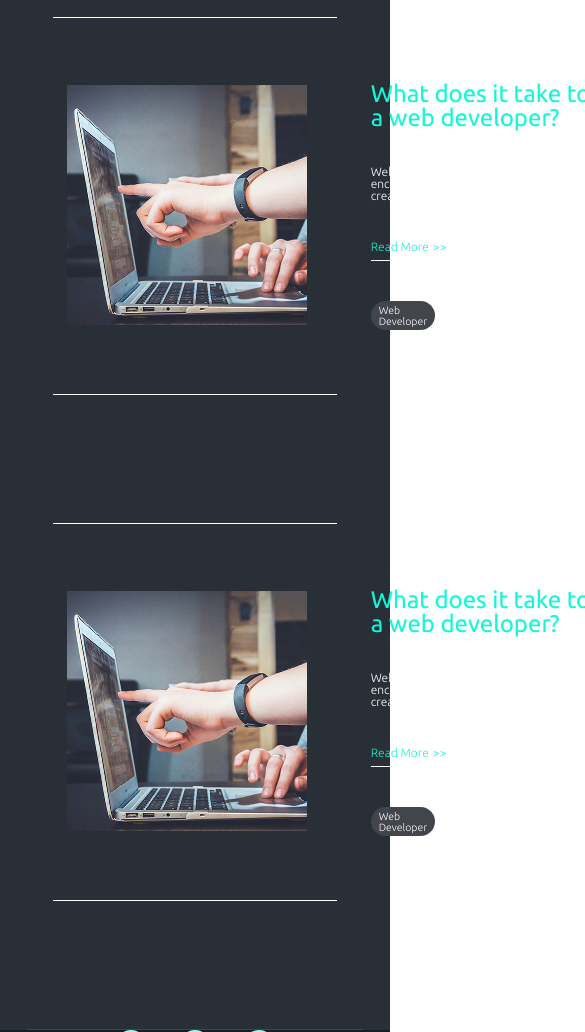
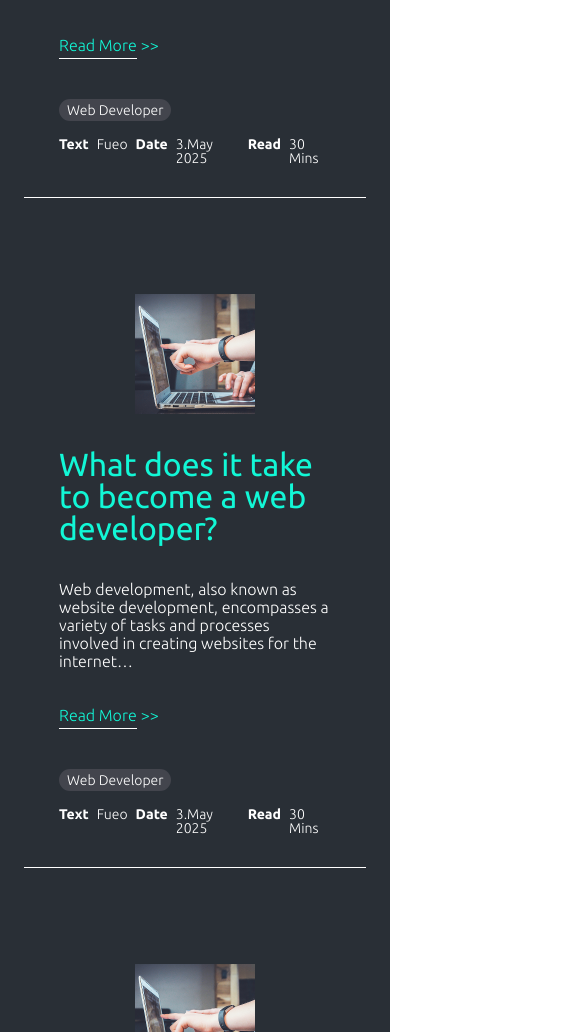
Before and after one commit to Fueo/ASM_WEB106, a plain HTML site: page blog.html in a window 390 px wide. Shown: the part 867-1899 px from the top of the page, 585 px wide, since content can reach past the window. Drawn offline with Linux system fonts and the light colour scheme.

Commit message:
do blogs

```diff
--- a/blog.html
+++ b/blog.html
@@ -90,7 +90,7 @@
                         <img src="img/blog-image.png" alt="Web Developer">
                     </div>
                     <div class="blog-card-content">
-                        <div class="blog-card-title">What does it take to become a web developer?</div>
+                        <a href="#" class="blog-card-title">What does it take to become a web developer?</a>
                         <div class="blog-card-desc">
                             Web development, also known as website development, encompasses a variety of tasks and
                             processes involved in creating websites for the internet…
@@ -103,9 +103,11 @@
 
                         <div class="blog-card-meta">
                             <span class="blog-card-tag">Web Developer</span>
+                            <div>
                                 <span class="blog-card-author"><b>Text</b> Fueo</span>
                                 <span class="blog-card-date"><b>Date</b> 3.May 2025</span>
                                 <span class="blog-card-read"><b>Read</b> 30 Mins</span>
+                            </div>
                         </div>
                     </div>
                 </div>
@@ -114,7 +116,32 @@
                         <img src="img/blog-image.png" alt="Web Developer">
                     </div>
                     <div class="blog-card-content">
-                        <div class="blog-card-title">What does it take to become a web developer?</div>
+                        <a href="#" class="blog-card-title">What does it take to become a web developer?</a>
+                        <div class="blog-card-desc">
+                            Web development, also known as website development, encompasses a variety of tasks and
+                            processes involved in creating websites for the internet…
+                        </div>
+                        <div>
+                            <a href="#" class="blog-card-readmore">
+                                <div>Read More</div> &gt;&gt;
+                            </a>
+                        </div>
+                        <div class="blog-card-meta">
+                            <span class="blog-card-tag">Web Developer</span>
+                            <div>
+                                <span class="blog-card-author"><b>Text</b> Fueo</span>
+                                <span class="blog-card-date"><b>Date</b> 3.May 2025</span>
+                                <span class="blog-card-read"><b>Read</b> 30 Mins</span>
+                            </div>
+                        </div>
+                    </div>
+                </div>
+                <div class="blog-card">
+                    <div class="blog-card-img">
+                        <img src="img/blog-image.png" alt="Web Developer">
+                    </div>
+                    <div class="blog-card-content">
+                        <a href="#" class="blog-card-title">What does it take to become a web developer?</a>
                         <div class="blog-card-desc">
                             Web development, also known as website development, encompasses a variety of tasks and
                             processes involved in creating websites for the internet…
@@ -127,30 +154,7 @@
 
                         <div class="blog-card-meta">
                             <span class="blog-card-tag">Web Developer</span>
-                            <span class="blog-card-author"><b>Text</b> Fueo</span>
-                            <span class="blog-card-date"><b>Date</b> 3.May 2025</span>
-                            <span class="blog-card-read"><b>Read</b> 30 Mins</span>
-                        </div>
-                    </div>
-                </div>
-                <div class="blog-card">
-                    <div class="blog-card-img">
-                        <img src="img/blog-image.png" alt="Web Developer">
-                    </div>
-                    <div class="blog-card-content">
-                        <div class="blog-card-title">What does it take to become a web developer?</div>
-                        <div class="blog-card-desc">
-                            Web development, also known as website development, encompasses a variety of tasks and
-                            processes involved in creating websites for the internet…
-                        </div>
                             <div>
-                            <a href="#" class="blog-card-readmore">
-                                <div>Read More</div> &gt;&gt;
-                            </a>
-                        </div>
-
-                        <div class="blog-card-meta">
-                            <span class="blog-card-tag">Web Developer</span>
                                 <span class="blog-card-author"><b>Text</b> Fueo</span>
                                 <span class="blog-card-date"><b>Date</b> 3.May 2025</span>
                                 <span class="blog-card-read"><b>Read</b> 30 Mins</span>
@@ -158,13 +162,13 @@
                         </div>
                     </div>
                 </div>
+            </div>
+        </section>
 
-        </section>
         <footer class="footer">
             <div class="line">
             </div>
-            <div class="footer-content">
-
+            <div class="footer-content" style="background-color: var(--bg1);">
                 <div class="footer-left">
                     © Thiên Hạo (Fueo) · Mobile Developer
                 </div>
@@ -180,9 +184,7 @@
                 <div class="footer-right">
                     Design By <a href="#" target="_blank">JohannLeon</a>
                 </div>
-
             </div>
-
         </footer>
     </div>
 
--- a/css/base.css
+++ b/css/base.css
@@ -5,15 +5,15 @@
     --brand2: #98FAEC;
     --gray: #43454D;
     --white: #FFFFFF;
-    --bg-text: 11.7rem;
-    --h1-text: 6.4rem;
-    --number-text: 4.8rem;
-    --h2-text: 3.2rem;
-    --menu-text: 2.4rem;
-    --button-text: 2.0rem;
-    --article-text: 1.6rem;
-    --code-text: 1.4rem;
-    --text-12px: 1.2rem;
+    --bg-text: 117px;
+    --h1-text: 64px;
+    --number-text: 48px;
+    --h2-text: 32px;
+    --menu-text: 24px;
+    --button-text: 20px;
+    --article-text: 16px;
+    --code-text: 14px;
+    --text-12px: 12px;
 }
 
 * {
@@ -45,9 +45,9 @@ html {
     display: flex;
 }
 
-@media (width <=1024px) {
+/* @media (width <=1024px) {
     html {
         font-size: 7.5px;
         line-height: 0.8rem;
     }
-}
+} */
--- a/css/blog.css
+++ b/css/blog.css
@@ -58,7 +58,7 @@
 .blog-button:hover {
     background: var(--brand1);
     color: var(--bg1);
-    transition: background 0.2s, color 0.2s;
+    transition: background 0.5s, color 0.5s;
     cursor: pointer;
 }
 
@@ -89,14 +89,15 @@
     align-items: center;
     justify-content: center;
     gap: 64px;
+    margin-top: 64px;
     margin-bottom: 128px;
 }
+
+
 
 .blog-card {
     display: flex;
     align-items: center;
-    min-height: 368px;
-    margin: 64px auto 0 auto;
     max-width: 73%;
     padding: 64px 14px;
     gap: 64px;
@@ -122,11 +123,17 @@
     font-size: var(--h2-text);
 }
 
+.blog-card-title:hover {
+    opacity: 0.6;
+    transition: opacity 0.5s;
+}
+
 .blog-card-desc {
     color: var(--white);
     font-size: var(--article-text);
     margin-top: 24px;
-    font-weight: 200;
+    font-weight: 300;
+    line-height: 18px;
 }
 
 .blog-card-readmore {
@@ -134,7 +141,7 @@
     font-size: var(--article-text);
     text-decoration: none;
     margin-top: 24px;
-    font-weight: 200;
+    font-weight: 300;
     line-height: 18px;
 
     transition: color 0.2s;
@@ -150,7 +157,8 @@
 }
 
 .blog-card-readmore:hover {
-    color: #0C73B8;
+    opacity: 0.6;
+    transition: opacity 0.5s;
 }
 
 .blog-card-meta {
@@ -160,7 +168,12 @@
     margin-top: 28px;
     font-size: var(--code-text);
     color: var(--white);
+    font-weight: 300;
+}
 
+.blog-card-meta>div {
+    display: flex;
+    gap: 8px;
 }
 
 .blog-card-tag {
@@ -182,3 +195,54 @@
 .blog-card-meta b {
     font-weight: bold;
 }
+
+@media (width <=1024px) {
+    .blogs {
+        padding: 64px 24px 0 24px;
+    }
+
+    .blog-cards {
+        gap: 64px;
+        width: 100%;
+        margin-top: 64px;
+        margin-bottom: 64px;
+        padding: 0px;
+    }
+
+    .blog-cards> :nth-child(1) {
+        border-top: 1px solid var(--white);
+    }
+
+    .blog-card {
+        flex-direction: column;
+        align-items: center;
+        text-align: start;
+        gap: 32px;
+        border-top: none;
+        padding: 32px 11px;
+        max-width: 100%;
+        margin: 0;
+    }
+
+    .blog-card-content {
+        padding: 0 24px;
+    }
+
+    .blog-card-img img {
+        width: 120px;
+        height: 120px;
+        object-fit: contain;
+    }
+
+    .blog-card-meta {
+        flex-direction: column;
+        align-items: flex-start;
+        gap: 16px;
+    }
+
+    .blog-card-meta>div {
+        display: flex;
+        gap: 8px;
+    }
+
+}
--- a/css/footer.css
+++ b/css/footer.css
@@ -2,10 +2,10 @@
     min-height: 72px;
     width: 100%;
     font-family: "Ubuntu", sans-serif;
+    background: var(--bg1);
 }
 
 .footer-content {
-    background: var(--bg1);
     display: flex;
     align-items: center;
     justify-content: center;
@@ -14,14 +14,12 @@
     padding: 0 128px;
     gap: 100px;
     font-weight: 200;
-    flex-wrap: wrap;
     color: var(--white);
 }
 
 
 .footer-left {
-    font-size: 16px;
-
+    font-size: var(--article-text);
 }
 
 .footer-center {
@@ -33,7 +31,7 @@
 .footer-center a {
     color: var(--white);
     text-decoration: none;
-    font-size: 16px;
+    font-size: var(--article-text);
     transition: opacity 0.2s;
 }
 
@@ -69,7 +67,7 @@
 }
 
 .footer-right {
-    font-size: 16px;
+    font-size: var(--article-text);
 }
 
 .footer-right a {
@@ -97,6 +95,7 @@
 } */
 
 @media (width < 1024px) {
+
     .footer-content .footer-icons {
         order: 1;
     }
@@ -113,11 +112,16 @@
         order: 4;
     }
 
+    .line {
+        width: 100%;
+        ;
+    }
+
     .footer-content {
         display: flex;
         flex-direction: column;
         gap: 24px;
         background-color: var(--bg2);
-        padding: 0 24px 61px 24px;
+        padding: 24px 24px 61px 24px;
     }
 }
--- a/css/header.css
+++ b/css/header.css
@@ -20,14 +20,14 @@
 
 .logo-group>:nth-child(1) {
     color: var(--brand1);
-    font-size: var(--h2-text);
+    font-size: 3.2em;
     font-weight: 500;
 }
 
 .logo-group>:nth-child(2) {
     margin-left: 8px;
     color: var(--white);
-    font-size: var(--h2-text);
+    font-size: 3.2em;
 }
 
 .navbar {
@@ -44,7 +44,7 @@
 
 .links>a {
     color: var(--white);
-    font-size: var(--menu-text);
+    font-size: 2.4em;
     line-height: 3.2rem;
 }
 
@@ -111,7 +111,7 @@
     margin-left: 64px;
     width: 40%;
     gap: 32px;
-    font-size: var(--article-text);
+    font-size: 1.6em;
 }
 
 .header-contact a {
@@ -149,6 +149,7 @@
         position: fixed;
         z-index: 9999;
         top: 0;
+        font-size: 7.5px;
     }
 
     .header-contact {
--- a/css/index.css
+++ b/css/index.css
@@ -617,6 +617,7 @@ body {
     align-items: center;
     gap: 17px;
     background-color: var(--brand1);
+    border: none;
     min-width: 234px;
     height: 56px;
     border-radius: 32px;
@@ -627,7 +628,7 @@ body {
 }
 
 .contact-submit-button:hover {
-    opacity: 0.8;
+    opacity: 0.5;
 
     cursor: pointer;
 }
@@ -761,7 +762,7 @@ body {
     }
 
     .skill-card-title {
-        font-size: var(--h2-text);
+        font-size: var(--menu-text);
     }
 
     .skill-tags {
```
Also changed, not shown: index.html (+1 -1 lines). Lines whose indentation alone changed are shown as unchanged.
